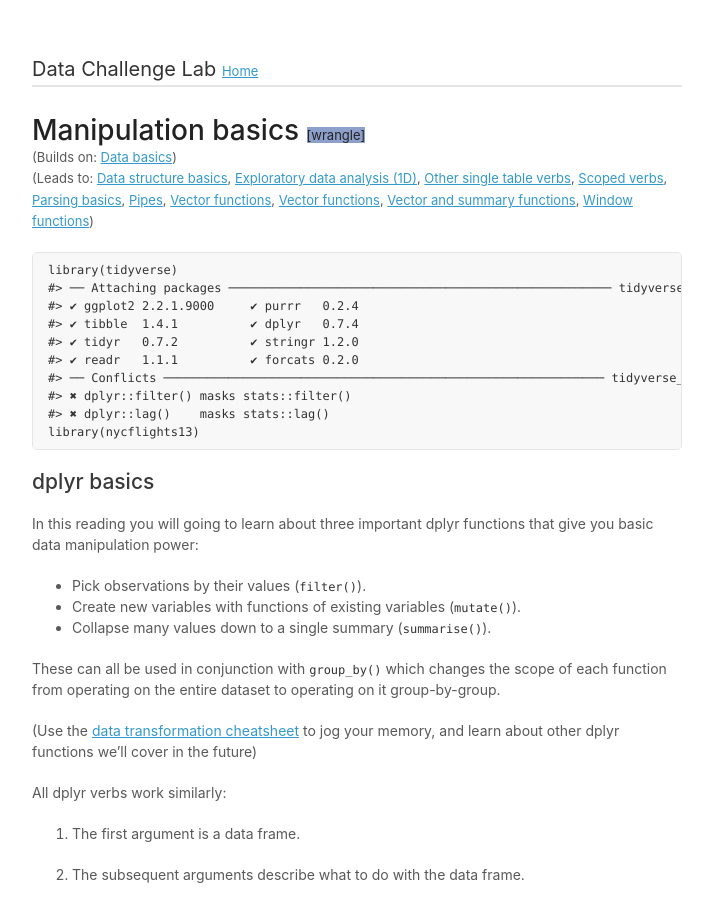
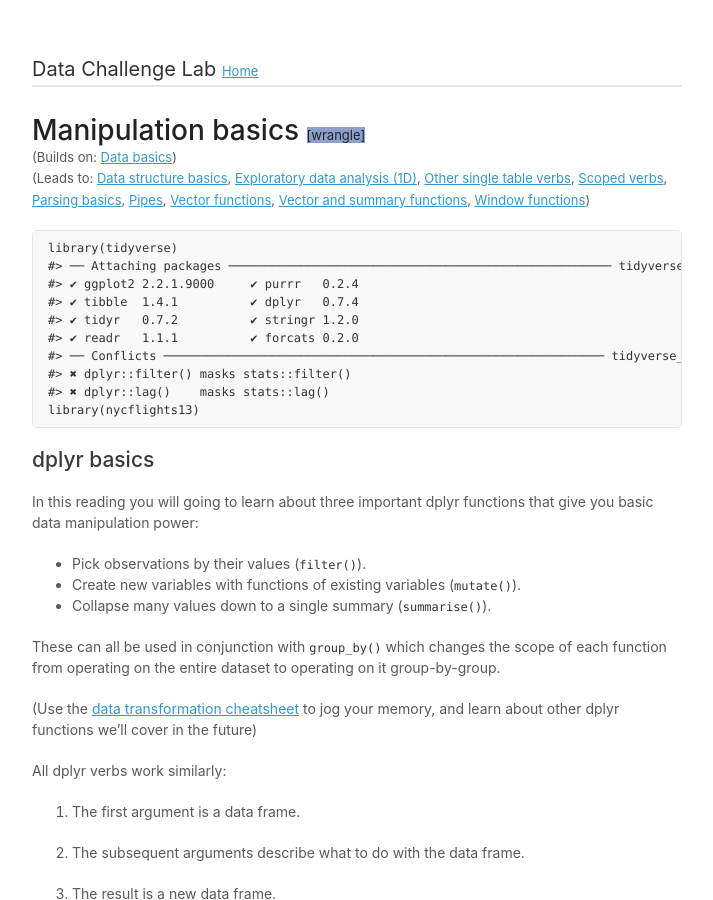
Before and after one commit to dcl-2019-01/curriculum, a Jekyll site: the page built from docs/manip-basics.md, in a window 1280 px wide and 900 px high. Shown: the whole window, without its empty margins (283-996 px from the left). Built offline with Jekyll 4.4.1, drawn with Linux system fonts in a browser that asks for light colours; our own code applies the rules of GitHub Pages for plain Markdown files; a script that is not in the unit is left out.

Commit message:
New vector-functions

````diff
--- a/docs/manip-basics.md
+++ b/docs/manip-basics.md
@@ -6,7 +6,7 @@ title: Manipulation basics
 
 # Manipulation basics <small class='wrangle'>[wrangle]</small>
 <small>(Builds on: [Data basics](data-basics.md))</small>
-<small>(Leads to: [Data structure basics](data-structure-basics.md), [Exploratory data analysis (1D)](eda-1d.md), [Other single table verbs](manip-one-table.md), [Scoped verbs](manip-scoped.md), [Parsing basics](parse-basics.md), [Pipes](pipes.md), [Vector functions](vector-functions_old.md), [Vector functions](vector-functions.md), [Vector and summary functions](vector-summary-functions.md), [Window functions](window-functions.md))</small>
+<small>(Leads to: [Data structure basics](data-structure-basics.md), [Exploratory data analysis (1D)](eda-1d.md), [Other single table verbs](manip-one-table.md), [Scoped verbs](manip-scoped.md), [Parsing basics](parse-basics.md), [Pipes](pipes.md), [Vector functions](vector-functions.md), [Vector and summary functions](vector-summary-functions.md), [Window functions](window-functions.md))</small>
 
 
 ``` r
````
Also changed, not shown: overview.png, 1 other file.
